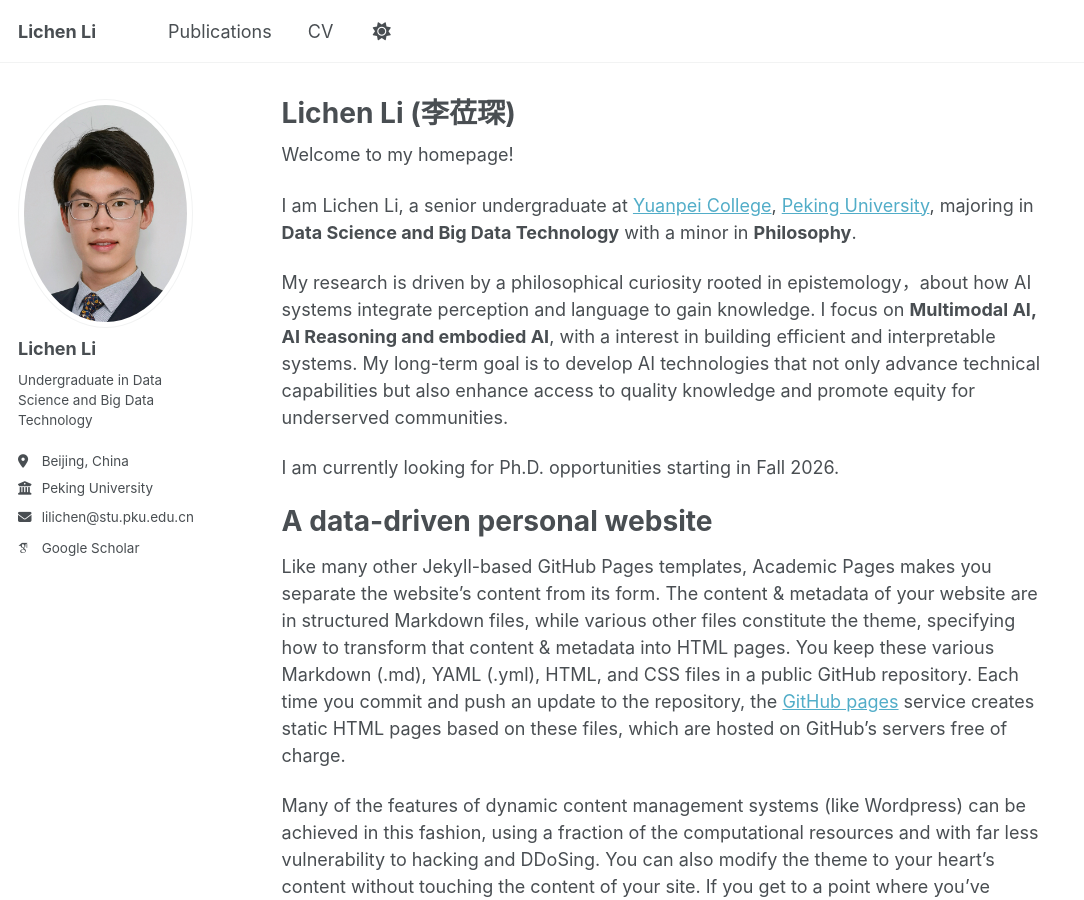
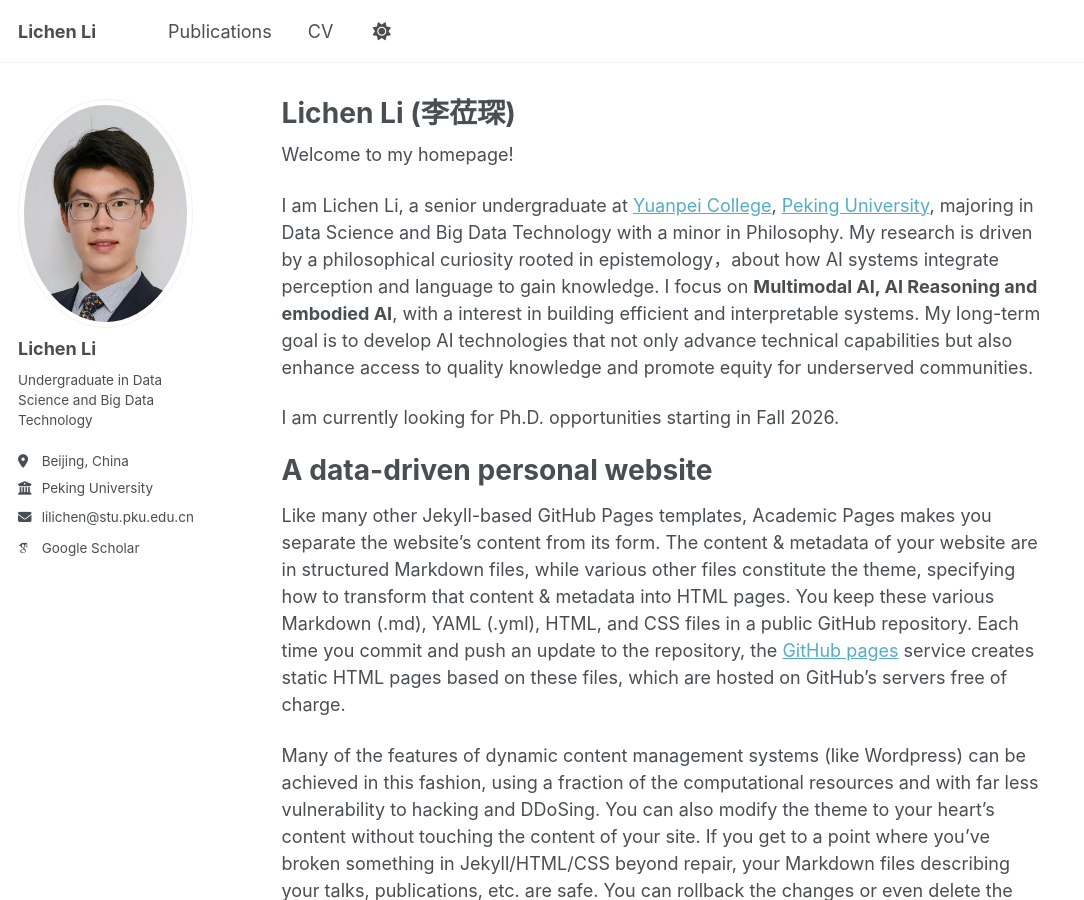
Before and after one commit to LichenLillc/LichenLillc.github.io, a Jekyll site: the page built from _pages/about.md, in a window 1280 px wide and 900 px high. Shown: the whole window, without its empty margins (0-1084 px from the left). Built offline with Jekyll 4.4.1, drawn with Linux system fonts in a browser that asks for light colours; some web fonts are replaced; a script that is not in the unit is left out.

```diff
--- a/_pages/about.md
+++ b/_pages/about.md
@@ -9,9 +9,9 @@ redirect_from:
 
 Welcome to my homepage!
 
-I am Lichen Li, a senior undergraduate at [Yuanpei College](https://yuanpei.pku.edu.cn/en/aboutyuanpei/collegeprofile/index.htm), [Peking University](https://english.pku.edu.cn), majoring in **Data Science and Big Data Technology** with a minor in **Philosophy**.
-
-My research is driven by a philosophical curiosity rooted in epistemology，about how AI systems integrate perception and language to gain knowledge. I focus on **Multimodal AI, AI Reasoning and embodied AI**, with a interest in building efficient and interpretable systems. My long-term goal is to develop AI technologies that not only advance technical capabilities but also enhance access to quality knowledge and promote equity for underserved communities.
+I am Lichen Li, a senior undergraduate at [Yuanpei College](https://yuanpei.pku.edu.cn/en/aboutyuanpei/collegeprofile/index.htm), [Peking University](https://english.pku.edu.cn), majoring in Data Science and Big Data Technology with a minor in Philosophy.
+My research is driven by a philosophical curiosity rooted in epistemology，about how AI systems integrate perception and language to gain knowledge. I focus on **Multimodal AI, AI Reasoning and embodied AI**, with a interest in building efficient and interpretable systems.
+My long-term goal is to develop AI technologies that not only advance technical capabilities but also enhance access to quality knowledge and promote equity for underserved communities.
 
 I am currently looking for Ph.D. opportunities starting in Fall 2026.
 
```
